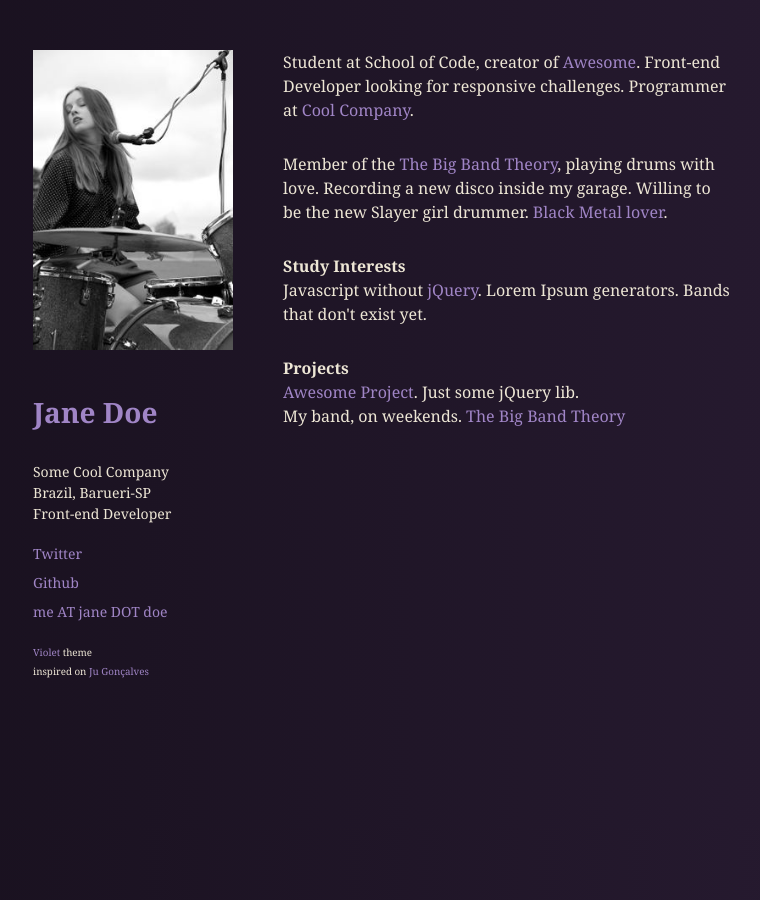
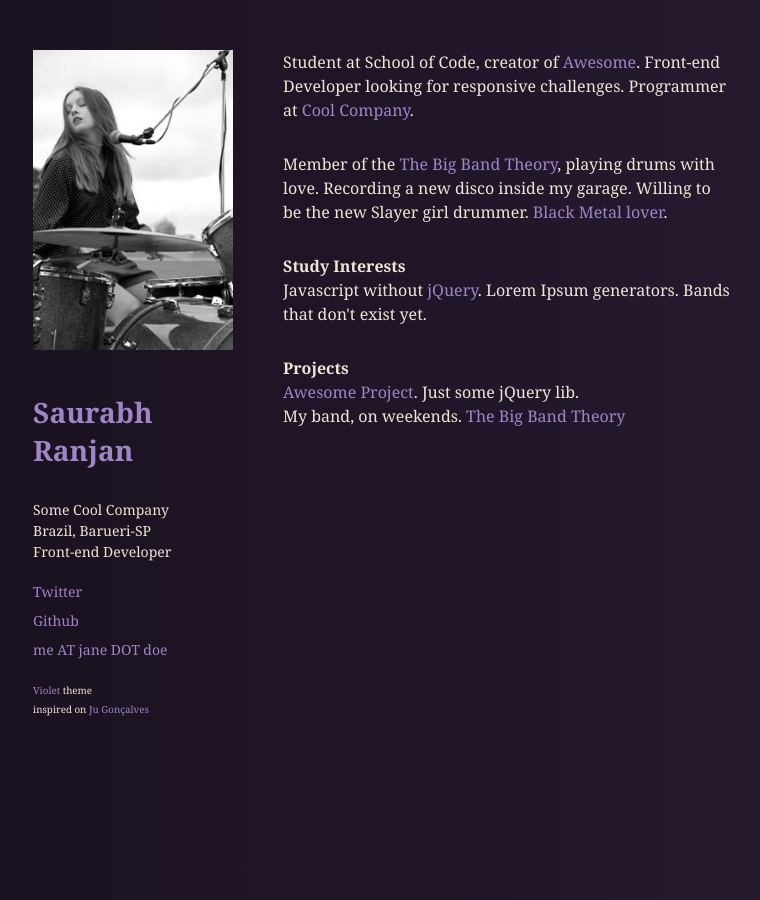
Before and after one commit to saurabhr/saurabhr.github.io, a Jekyll site: the page built from index.html, in a window 1280 px wide. Shown: the whole page, without its empty margins (67-827 px from the left). Built offline with Jekyll 4.4.1, drawn with Linux system fonts in a browser that asks for light colours; part of the change alters nothing that is shown.

Commit message:
update config bio

```diff
--- a/_config.yml
+++ b/_config.yml
@@ -1,20 +1,20 @@
 # main text of home
-name: Jane Doe
-bio: A Girl who travels the world eating noodles
+name: Saurabh Ranjan
+bio: Metacognition, Reality Monitoring, Cognitive Neuroscience, AI, Consciousness
 
 # twitter summary info
-description: A blog about technology and stuff related
+description: Personal Website
 
 picture: assets/images/picture.jpg
 
-url: http://koppl.in/violet
+url: https://saurabhr.github.io
 # your url: http://USERNAME.github.io
 
 # if you don't have any of social below, comment the line
 facebook: myfacebook
 twitter: mytwitter
-github: mygithub
-email: me@jane.doe
+github: https://github.com/saurabhr
+email: ranjan.saurabh@outlook.com
 
 gems:
   - jekyll-seo-tag
```
